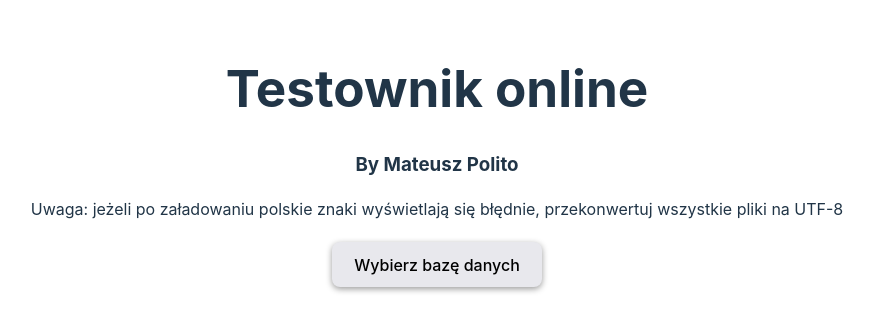
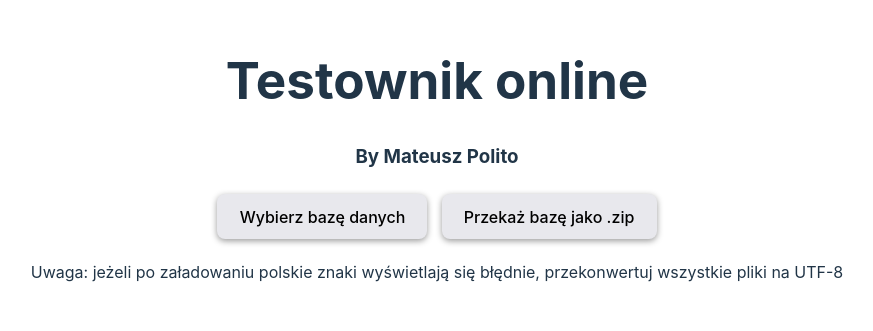
Before and after one commit to Matipolit/Testownik, a Svelte app: page / in a window 1280 px wide. Shown: the part 241-572 px from the top of the page, without its empty margins (203-1076 px from the left). Built offline with nearby package versions, Linux system fonts and the light colour scheme.

Commit message:
add support for databases in .zip files

```diff
--- a/package.json
+++ b/package.json
@@ -14,6 +14,7 @@
     "vite": "^4.1.0"
   },
   "dependencies": {
-    "@leeoniya/ufuzzy": "^1.0.14"
+    "@leeoniya/ufuzzy": "^1.0.14",
+    "@zip.js/zip.js": "^2.7.45"
   }
 }
--- a/src/App.svelte
+++ b/src/App.svelte
@@ -1,5 +1,5 @@
 <script>
-  import { openDirectory, Question } from "./lib/lib";
+  import { openDirectory, openZip, Question } from "./lib/lib";
   import Test from "./components/Test.svelte";
   import Search from "./components/Search.svelte";
   let dbFile = null;
@@ -11,13 +11,44 @@
   let testing = false;
   let searching = false;
 
-  async function setDb(){
+  let loading = false;
+  let unzipping = false;
+  let unzipped = 0;
+  let unzipping_goal = 0;
+
+  let startScreen = true;
+
+  let supportsFileSystemAccess = 'webkitdirectory' in document.createElement('input');
+
+  function removeDb(){
     wholeDb = false;
     testing = false;
+    searching = false;
+    startScreen = true;
     desc = null;
     db = [];
     images = [];
-    dbFile = await openDirectory();
+  }
+
+  function unzippingProgress(idx, length){
+    unzipped = idx;
+    unzipping_goal = length;
+  }
+
+  async function setDb(isZip){
+    wholeDb = false;
+    testing = false;
+    searching = false;
+    desc = null;
+    db = [];
+    images = [];
+    if (!isZip){
+      dbFile = await openDirectory();
+    }else{
+      unzipping = true;
+      dbFile = await openZip(unzippingProgress);
+      unzipping = false;
+    }
     let i = 0;
     let y = 0;
     while(i < dbFile.length){
@@ -30,12 +61,17 @@
     for(let i = 0; i < dbFile.length; i++){
       const file = dbFile[i];
       if(file.name.includes("txt")){
+        if(file.name.includes("answers_only")){
+          desiredLen -= 1;
+          continue;
+        }
         const reader = new FileReader();
         reader.addEventListener('load', (event) => {
           db.push(new Question(event.target.result, file.name));
           if(db.length == desiredLen){
             db.sort((a, b) => {return(a.number > b.number)})
             wholeDb = true;
+            loading = false;
           }
         })
         reader.readAsText(file);
@@ -68,14 +104,30 @@
       <button on:click={() => {searching = false;}}>Stop search</button>
       <Search db={db} />
     {:else}
-      {#if !dbFile}
+      {#if startScreen}
         <h1>Testownik online</h1>
         <h3>By Mateusz Polito</h3>
+        <button on:click={async () => {
+          loading = true;
+          startScreen = false;
+          setDb(false);
+          }}>Wybierz bazę danych</button>
+        {#if !supportsFileSystemAccess}
+          <p>Jest szansa, że Twoja przeglądarka nie wspiera otwierania folderów!</p>
+        {/if}
+        <button on:click={async () => {
+          loading = true;
+          startScreen = false;
+          await setDb(true);
+        }}>Przekaż bazę jako .zip</button>
         <p>Uwaga: jeżeli po załadowaniu polskie znaki wyświetlają się błędnie, przekonwertuj wszystkie pliki na UTF-8</p>
-        <button on:click={() => {setDb();}}>Wybierz bazę danych</button>
       {:else}
-        {#if !wholeDb}
+        {#if loading}
           <p>Ładowanie...</p>
+          {#if unzipping}
+            <p>Odpakowano {unzipped} z {unzipping_goal} plików</p>
+            <progress  value={unzipped} max={unzipping_goal}></progress>
+          {/if}
         {:else}
           <h3>Baza danych załadowana</h3>
           {#if desc}
@@ -86,7 +138,7 @@
           <button on:click={() => {testing = false; searching = true;}}>Przeszukaj bazę</button>
           <br>
           <br>
-          <button on:click={() => {setDb();}}>Nowa baza</button>
+          <button on:click={() => {removeDb();}}>Nowa baza</button>
         {/if}
       {/if}
     {/if}
--- a/src/components/Test.svelte
+++ b/src/components/Test.svelte
@@ -92,4 +92,7 @@
     align-items: center;
     justify-content: center;
   }
+  #skipToQuestion {
+    width: 30px;
+  }
 </style>
```
Also changed, not shown: src/lib/lib.js, 1 other file (tests, documents, lock files or other folders).
